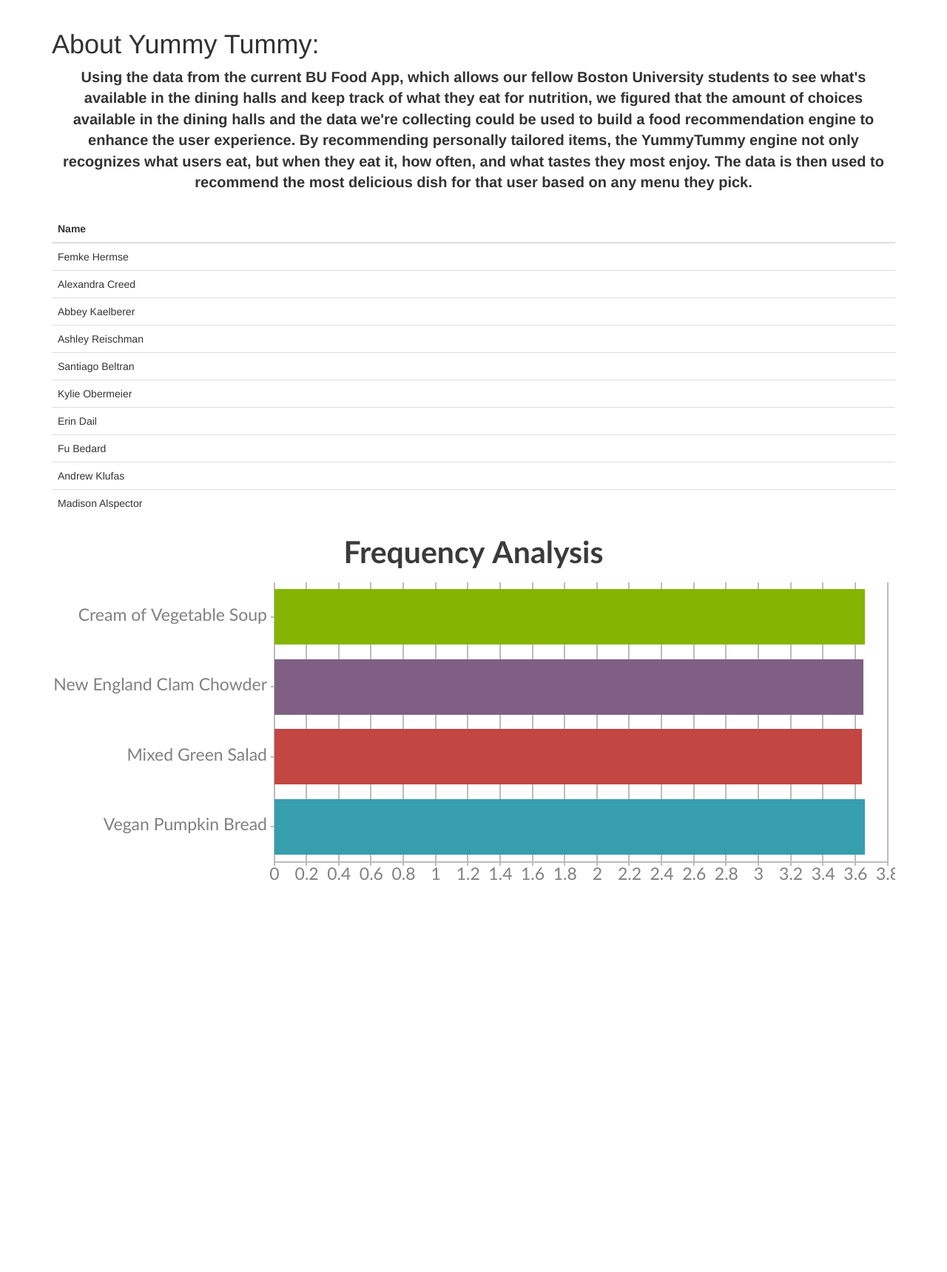
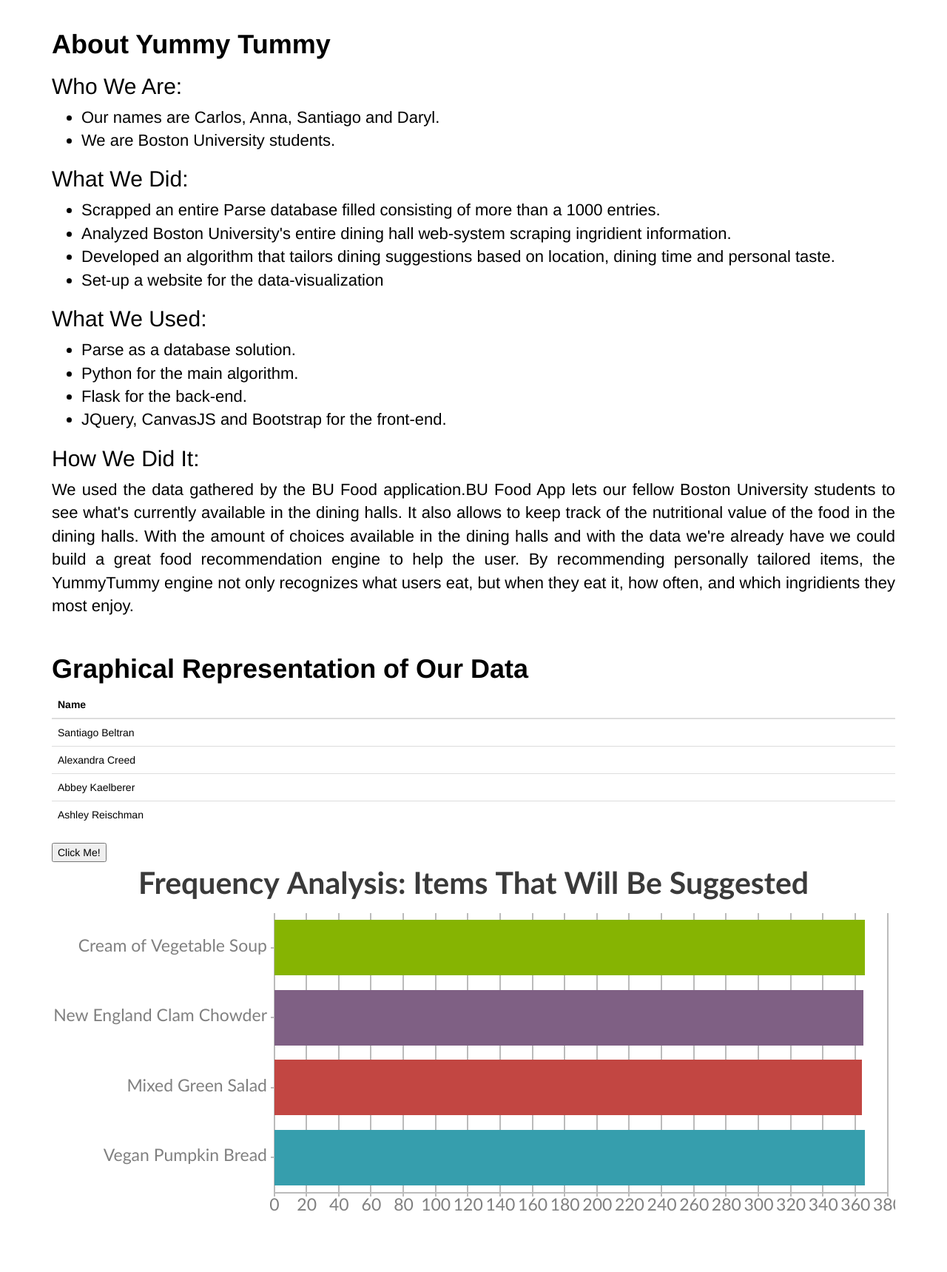
Before and after one commit to santybm/YummyTummy, a Flask app: page / in a window 1280 px wide. Shown: the part 150-1869 px from the top of the page at 74% size. After the commit the page ends 1787 px from the top, so only its background shows below. Run offline with Flask 2, Linux system fonts and the light colour scheme; some libraries are stand-ins or nearby versions.

Commit message:
latest changes

```diff
--- a/app.py
+++ b/app.py
@@ -59,4 +59,4 @@
     return json.dumps(topFiveDict)
 
 if __name__ == '__main__': # has to be the last line
-    app.run(debug=True)
+    app.run(host="0.0.0.0")
--- a/static/css/styles.css
+++ b/static/css/styles.css
@@ -1,12 +1,17 @@
 body{
-
+	color: black !important;
 	font-family: "HelveticaNeue-Light", "Helvetica Neue Light", "Helvetica Neue", Helvetica, Arial, "Lucida Grande", sans-serif;
 }
 
-.text{
+.text-about{
 
-	font-size: 20px;
+	font-size: 22px;
+	text-align:justify;
 
+}
+
+h1{
+	font-weight: bold;
 }
 
 .navbar{
--- a/static/js/script.js
+++ b/static/js/script.js
@@ -1,22 +1,31 @@
 window.onload = function () {
 
-	var frequencyChart1 = {  // HARDCODED CHART
+	var frequencyChart = {  // HARDCODED CHART
 		title: {
-			text: "Frequency Analysis"
+			text: "Frequency Analysis: Items That Will Be Suggested"
 		},
         animationEnabled: true,
 		data: [
 				{
 					type: "bar", //change it to line, area, bar, pie, etc
 
-					dataPoints: [  {y: 3.656596708344897, label: "Vegan Pumpkin Bread"},
-									{y: 3.637705166049602, label: "Mixed Green Salad"},
-									{y: 3.647026497395958, label: "New England Clam Chowder"},
-									{y: 3.659165472888237, label: "Cream of Vegetable Soup"},
+					dataPoints: [  {y: 365.6596708344897, label: "Vegan Pumpkin Bread"},
+				{y: 363.7705166049602, label: "Mixed Green Salad"},
+				{y: 364.7026497395958, label: "New England Clam Chowder"},
+				{y: 365.9165472888237, label: "Cream of Vegetable Soup"}
 								]
 				}
 			]
 	};
+
+	var leastFav =  [   {y: 1.3061434291868934, label:"Flakes"},
+						{y:  4.587799086540939, label:"Crushed Red Pepper"},
+						{y: 1.9853447653678495, label: "Chipotle Peppers in Adobo Sauce"},
+						{y: 1.9621285686526527, label: "Sage"},
+						{y: 1.4583840787218189, label: "American Cheese Sliced"}
+					]
+
+		$("#frequency").CanvasJSChart(frequencyChart);
 
 	/* #### TEST CHART
 	var frequencyChart = {
@@ -36,18 +45,48 @@
 				}
 			]
 	};*/
+	var bad=true;
 
-	$("td").click(function() { // gets the click on the tables of people
+	mostFav = [{y: 365.6596708344897, label: "Vegan Pumpkin Bread"},
+				{y: 363.7705166049602, label: "Mixed Green Salad"},
+				{y: 364.7026497395958, label: "New England Clam Chowder"},
+				{y: 365.9165472888237, label: "Cream of Vegetable Soup"} ]
+
+	$("#button").click(function() { // gets the click on the tables of people
+
+		console.log(bad);
+
+		if(bad==true){
+			frequencyChart.title.text = "Frequency Analysis: Items That Will NEVER Be Suggested"
+			frequencyChart.data[0].dataPoints = leastFav;
+			$("#frequency").CanvasJSChart(frequencyChart);
+			bad = false;
+		}else if(bad == false){
+			frequencyChart.title.text = "Frequency Analysis: Items That Will Be Suggested"
+			frequencyChart.data[0].dataPoints = leastFav;
+			bad = true;
+		}
+
+	});
+
+
+		/*var name = $(this).html();
+
+		dict_names.add(name);
+
+		console.log(dict_names);*/
+
+
 
 		/* #### ignore for now -- future query generator
 		var URL = "";
 
-	  	var name = $(this).html();
+	  	;
 	  	var time = "2015-02-06 19:00:00";
 	  	var location = "Baystate";
 		URL += encodeURI("ajax/name" + String(name)) //String(time) + "&location="+ String(location)); */
 
-		$.getJSON("/check", function(result){
+		/*$.getJSON("/check", function(result){
 
 			console.log(result);  // returns in this format{Tikka Masala Sauce: 414.6712645435273}
 
@@ -55,7 +94,7 @@
 
 			var dict ={}; // create new dictionary for formating it inside the chart
 
-			for (var name in result){ //dynamically attaches items
+			/*for (var name in result){ //dynamically attaches items
 
 				data = result[name];  // frequency value
 
@@ -68,14 +107,7 @@
 				frequencyChart.data[0].dataPoints[i] = dict; // append the dictionary to the appropriate value
 				i++;
 
-			}; // for loop ends
+			}; // for loop ends*/
+			 // json call ends
 
-		}); // json call ends
-
-	}); // click ends
-
-$("#frequency1").CanvasJSChart(frequencyChart1);
-
-
-
-}
+	}; // click ends
--- a/templates/index.html
+++ b/templates/index.html
@@ -26,11 +26,33 @@
 		</nav>
 
 		<div class = "container">
-			<b><h1>About Yummy Tummy:</h1>
-			<p class="text-center text">Using the data from the current BU Food App, which allows our fellow Boston University students to see what's available in the dining halls and keep track of what they eat for nutrition, we figured that the amount of choices available in the dining halls and the data we're collecting could be used to build a food recommendation engine to enhance the user experience. By recommending personally tailored items, the YummyTummy engine not only recognizes what users eat, but when they eat it, how often, and what tastes they most enjoy. The data is then used to recommend the most delicious dish for that user based on any menu they pick.</p></b>
+			<h1>About Yummy Tummy</h1>
+			<h2>Who We Are:</h2>
+				<ul class ="text-about">
+				  <li>Our names are Carlos, Anna, Santiago and Daryl.</li>
+				  <li>We are Boston University students.</li>
+				</ul>
+				<h2>What We Did:</h2>
+				<ul class ="text-about">
+				  <li>Scrapped an entire Parse database filled consisting of more than a 1000 entries.</li>
+				  <li>Analyzed Boston University's entire dining hall web-system
+				  	scraping ingridient information.</li>
+				  <li>Developed an algorithm that tailors dining suggestions based on location, dining time and personal taste.</li>
+				  <li>Set-up a website for the data-visualization</li>
+				</ul>
+				<h2>What We Used:</h2>
+				<ul class ="text-about">
+				  <li>Parse as a database solution.</li>
+				  <li>Python for the main algorithm.</li>
+				  <li>Flask for the back-end.</li>
+				  <li>JQuery, CanvasJS and Bootstrap for the front-end.</li>
+				</ul>
+				<h2>How We Did It:</h2>
+				<p class="text-center text-about">We used the data gathered by the BU Food application.BU Food App lets our fellow Boston University students to see what's currently available in the dining halls. It also allows to keep track of the nutritional value of the food in the dining halls.  With the amount of choices available in the dining halls and with the data we're already have we could build a great food recommendation engine to help the user. By recommending personally tailored items, the YummyTummy engine not only recognizes what users eat, but when they eat it, how often, and which ingridients they most enjoy.</p>
 		</div><br>
 
 		<div class="container">
+			<h1>Graphical Representation of Our Data</h1>
 			<table class="table table-hover">
 			   <thead>
 			      <tr>
@@ -39,7 +61,7 @@
 			   </thead>
 			   <tbody>
 			      <tr>
-			         <td>Femke Hermse</td>
+			         <td>Santiago Beltran</td>
 			      </tr>
 			      <tr>
 			         <td>Alexandra Creed</td>
@@ -50,35 +72,18 @@
 			      <tr>
 			         <td>Ashley Reischman</td>
 			      </tr>
-			      <tr>
-			         <td>Santiago Beltran</td>
-			      </tr>
-			      <tr>
-			         <td>Kylie Obermeier</td>
-			      </tr>
-			      <tr>
-			         <td>Erin Dail</td>
-			      </tr>
-			      <tr>
-			         <td>Fu Bedard</td>
-			      </tr>
-			      <tr>
-			         <td>Andrew Klufas</td>
-			      </tr>
-			      <tr>
-			         <td>Madison Alspector</td>
-			      </tr>
 			   </tbody>
 			</table>
-		</div>
-
-		<div class = "container">
-			<div id="frequency1" style="height: 500px; width: 100%;"></div>
+			<button id="button">Click Me!</button>
 		</div>
 
 		<div class = "container">
 			<div id="frequency" style="height: 500px; width: 100%;"></div>
 		</div>
+
+		<!--<div class = "container">
+			<div id="frequency" style="height: 500px; width: 100%;"></div>
+		</div> -->
 
 
 
```
Also changed, not shown: requirements.txt (added, +7 -0 lines).
